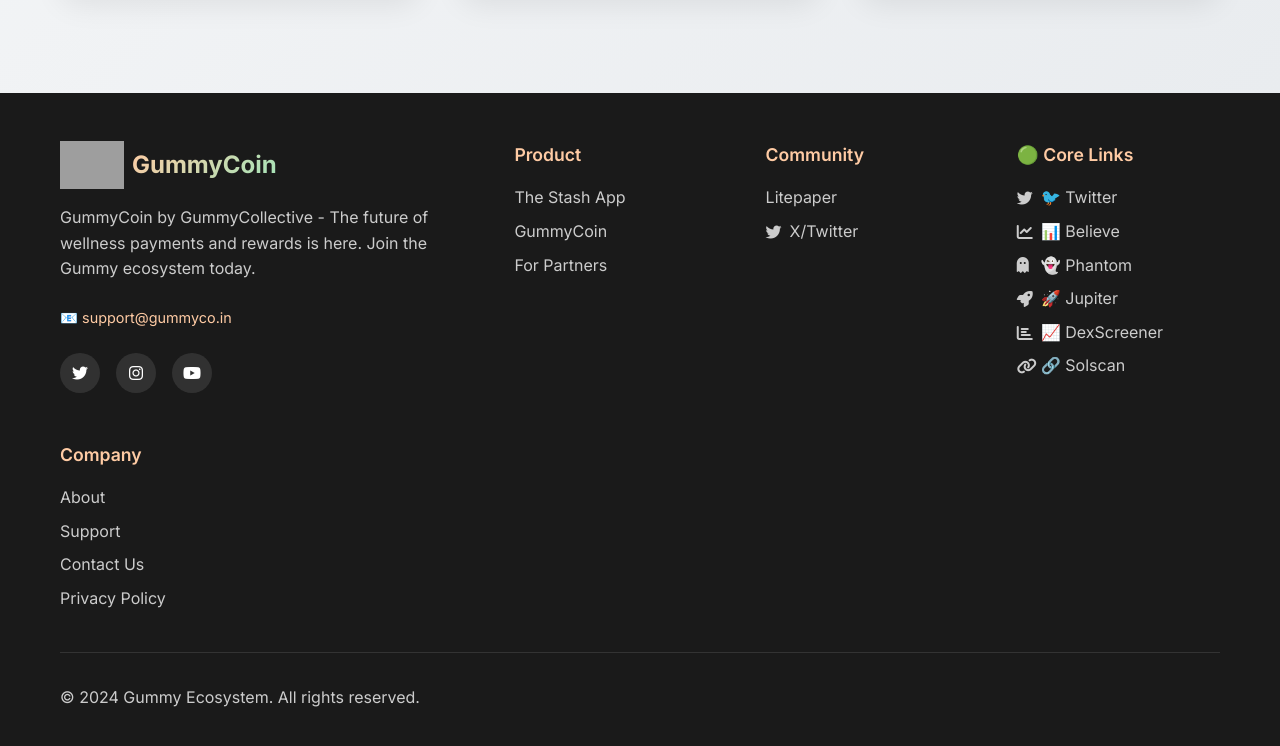
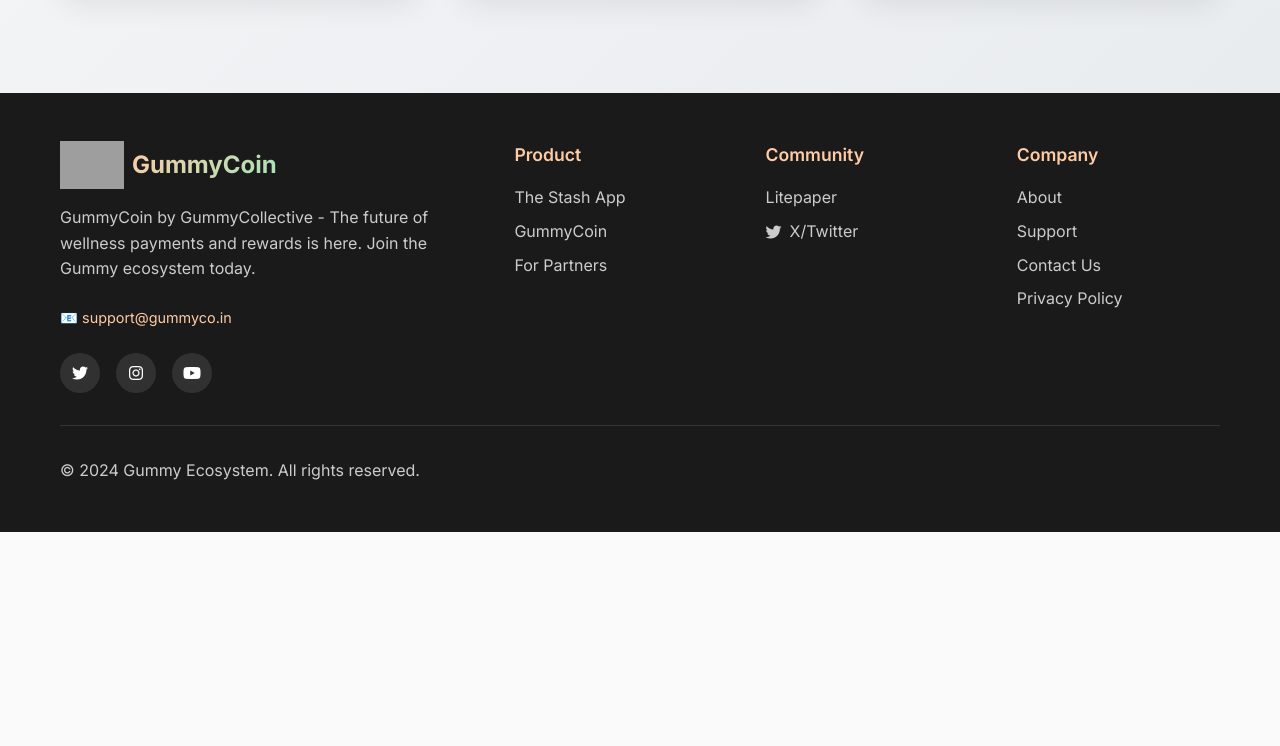
Before and after one commit to abhicris/gummycoin-landing, a website: page index.html in a window 1280 px wide. Shown: the part 5497-6243 px from the top of the page. After the commit the page ends 6029 px from the top, so only its background shows below. Drawn offline with Linux system fonts and the light colour scheme; grey boxes are pictures that could not be loaded.

Commit message:
Remove duplicate Core Links section from footer - keep only dedicated Links section

```diff
--- a/index.html
+++ b/index.html
@@ -350,17 +350,6 @@
                     </ul>
                 </div>
                 <div class="footer-section">
-                    <h4>🟢 Core Links</h4>
-                    <ul>
-                        <li><a href="https://x.com/gummycollective" target="_blank"><i class="fab fa-twitter"></i> 🐦 Twitter</a></li>
-                        <li><a href="https://believe.app/coin/gum" target="_blank"><i class="fas fa-chart-line"></i> 📊 Believe</a></li>
-                        <li><a href="https://phantom.com/tokens/solana/GFbDLnZFNwbcjytnkfEzLf2hy6raLfQtj2Qtevg2kBLV" target="_blank"><i class="fas fa-ghost"></i> 👻 Phantom</a></li>
-                        <li><a href="https://jup.ag/tokens/GFbDLnZFNwbcjytnkfEzLf2hy6raLfQtj2Qtevg2kBLV" target="_blank"><i class="fas fa-rocket"></i> 🚀 Jupiter</a></li>
-                        <li><a href="https://dexscreener.com/solana/GFbDLnZFNwbcjytnkfEzLf2hy6raLfQtj2Qtevg2kBLV" target="_blank"><i class="fas fa-chart-bar"></i> 📈 DexScreener</a></li>
-                        <li><a href="https://solscan.io/token/GFbDLnZFNwbcjytnkfEzLf2hy6raLfQtj2Qtevg2kBLV" target="_blank"><i class="fas fa-link"></i> 🔗 Solscan</a></li>
-                    </ul>
-                </div>
-                <div class="footer-section">
                     <h4>Company</h4>
                     <ul>
                         <li><a href="#about">About</a></li>
```
